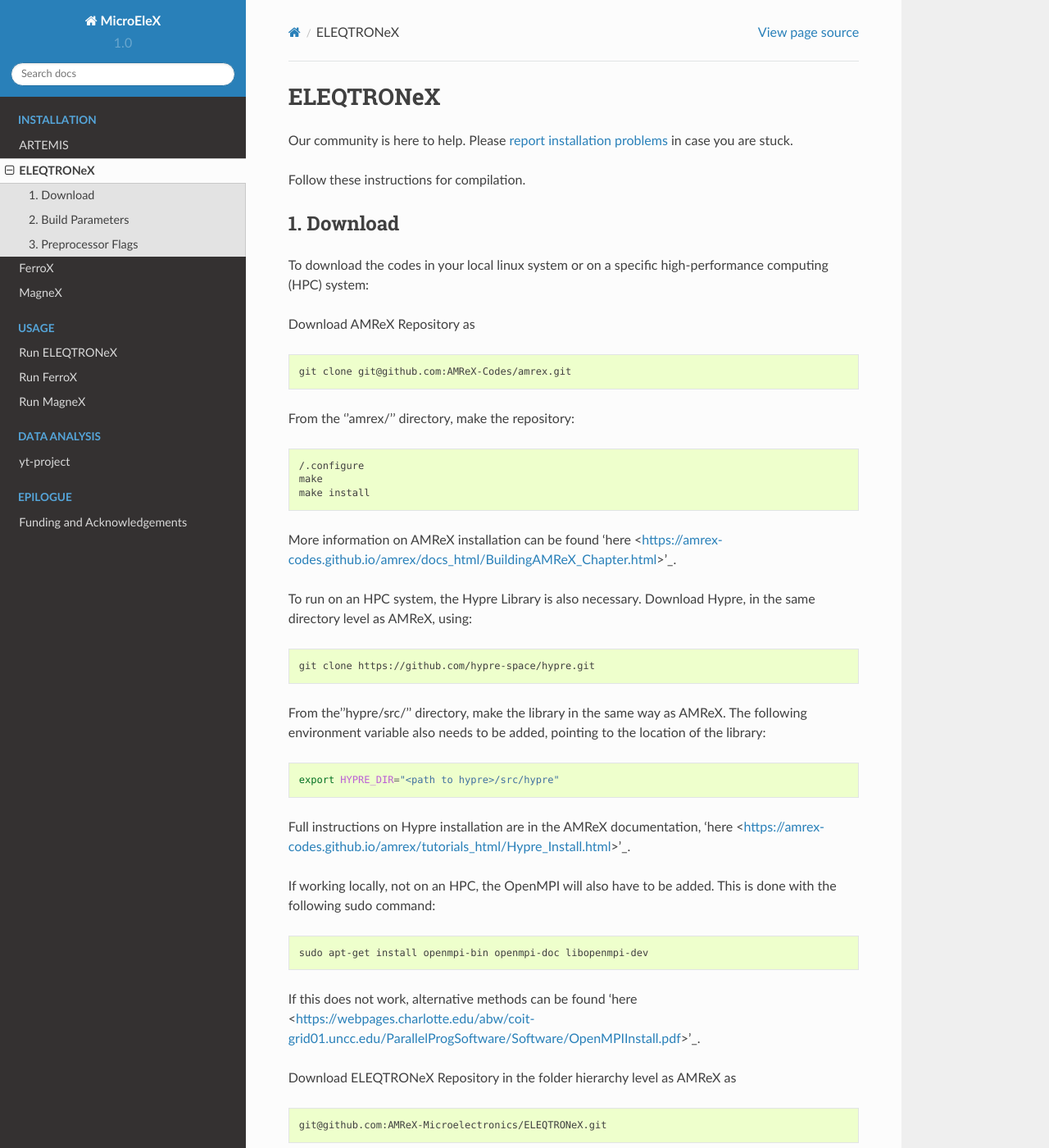
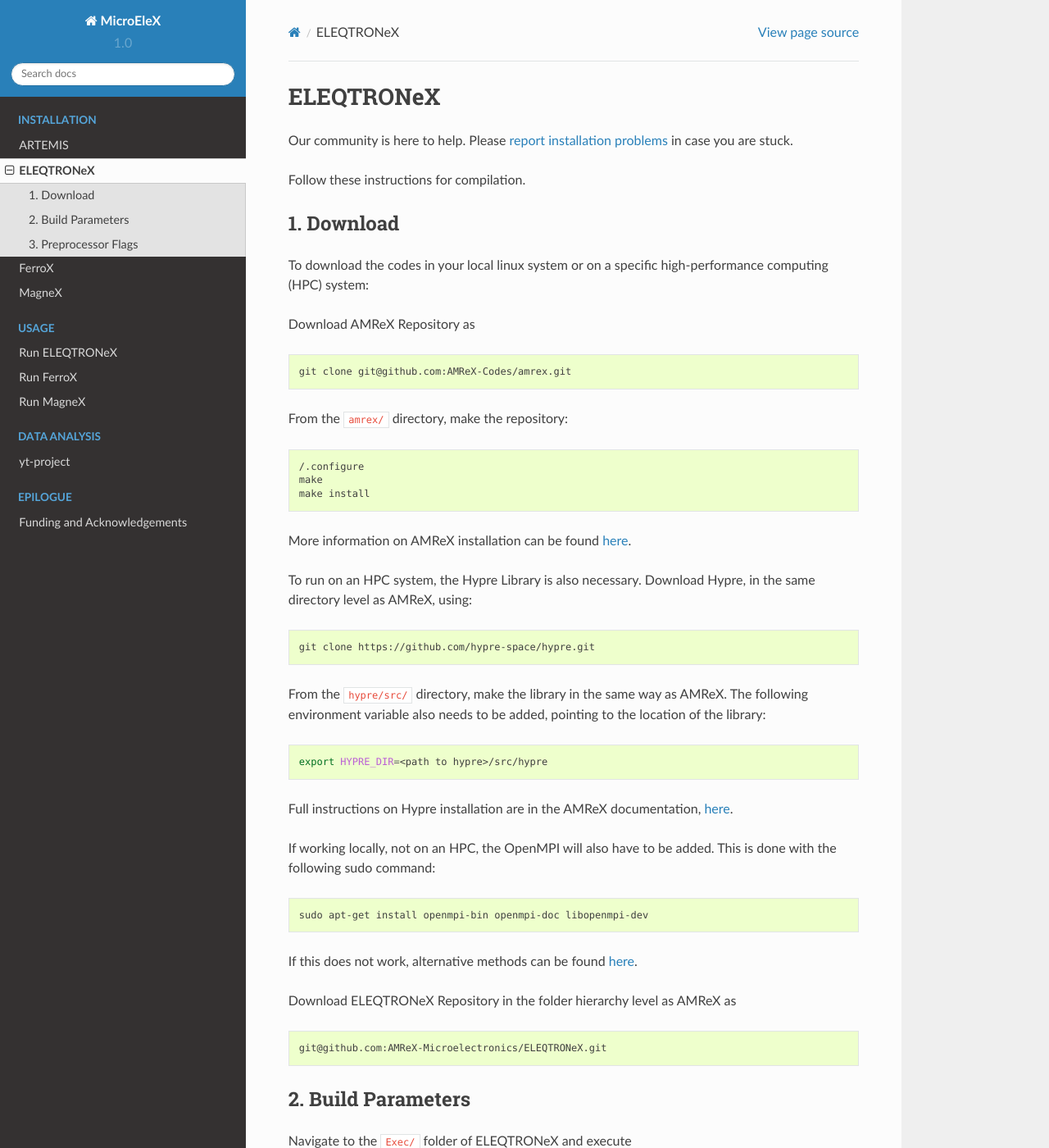
Before and after one commit to AMReX-Microelectronics/AMReX-Microelectronics.github.io, a Sphinx documentation site: the page built from Docs/source/install/eleqtroneX.rst, in a window 1280 px wide and 1400 px high. Shown: the whole window at 82% size. Built offline with Sphinx 7.4.7 and the Read the Docs theme 2.0.0, drawn with Linux system fonts in a browser that asks for light colours.

Commit message:
Teo Documentation Updates 3

```diff
--- a/Docs/source/install/eleqtroneX.rst
+++ b/Docs/source/install/eleqtroneX.rst
@@ -32,7 +32,7 @@
 
    git clone git@github.com:AMReX-Codes/amrex.git
 
-From the ''amrex/'' directory, make the repository:
+From the ``amrex/`` directory, make the repository:
 
 .. code-block:: bash
 
@@ -40,7 +40,7 @@
    make
    make install
 
-More information on AMReX installation can be found 'here <https://amrex-codes.github.io/amrex/docs_html/BuildingAMReX_Chapter.html>'_.
+More information on AMReX installation can be found `here <https://amrex-codes.github.io/amrex/docs_html/BuildingAMReX_Chapter.html>`_.
 
 To run on an HPC system, the Hypre Library is also necessary. Download Hypre, in the same directory level as AMReX, using:
 
@@ -48,13 +48,13 @@
 
    git clone https://github.com/hypre-space/hypre.git
 
-From the''hypre/src/'' directory, make the library in the same way as AMReX. The following environment variable also needs to be added, pointing to the location of the library:
+From the ``hypre/src/`` directory, make the library in the same way as AMReX. The following environment variable also needs to be added, pointing to the location of the library:
 
 .. code-block:: bash
 
-   export HYPRE_DIR="<path to hypre>/src/hypre"
+   export HYPRE_DIR=<path to hypre>/src/hypre
 
-Full instructions on Hypre installation are in the AMReX documentation, 'here <https://amrex-codes.github.io/amrex/tutorials_html/Hypre_Install.html>'_.
+Full instructions on Hypre installation are in the AMReX documentation, `here <https://amrex-codes.github.io/amrex/tutorials_html/Hypre_Install.html>`_.
 
 If working locally, not on an HPC, the OpenMPI will also have to be added. This is done with the following sudo command:
 
@@ -62,7 +62,7 @@
 
    sudo apt-get install openmpi-bin openmpi-doc libopenmpi-dev
 
-If this does not work, alternative methods can be found 'here <https://webpages.charlotte.edu/abw/coit-grid01.uncc.edu/ParallelProgSoftware/Software/OpenMPIInstall.pdf>'_.
+If this does not work, alternative methods can be found `here <https://webpages.charlotte.edu/abw/coit-grid01.uncc.edu/ParallelProgSoftware/Software/OpenMPIInstall.pdf>`_.
 
 Download ELEQTRONeX Repository in the folder hierarchy level as AMReX as
 
--- a/Docs/source/usage/run_eleqtronex.rst
+++ b/Docs/source/usage/run_eleqtronex.rst
@@ -111,4 +111,4 @@
 
 Issue with all_around_metal when running on Hypre
 ^^^^^^^^^^^^^^^^^^^^^^^^^^^^^^^^^^^^^^^^^^^^^^^^^
-The all_around_metal input file is a good starting place when using ELEQTRONeX. However, the input file of this case is not configured to work on an HPC using Hypre. This is due to an issue with the embedded boundaries of the system. To correct this, navigate to the ''input/negf/all_around_metal'' input file, and locate the ''Gate.height'' input value. Change this from ''Ly + 2*dy/5'' to ''Ly - 16*dy - dy/5''.
+The all_around_metal input file is a good starting place when using ELEQTRONeX. However, the input file of this case is not configured to work on an HPC using Hypre. This is due to an issue with the embedded boundaries of the system. To correct this, navigate to the ''input/negf/all_around_metal'' input file, and locate the ``Gate.height`` input value. Change this from ``Ly + 2*dy/5`` to ``Ly - 16*dy - dy/5``.
```
Also changed, not shown: 7 other files.
